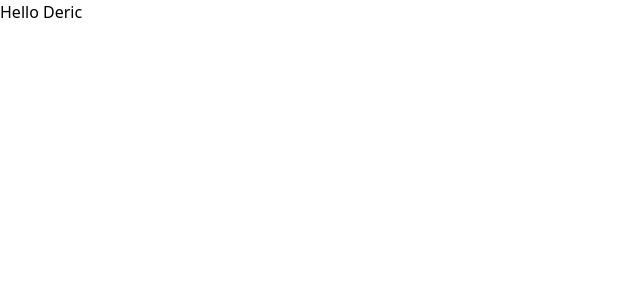
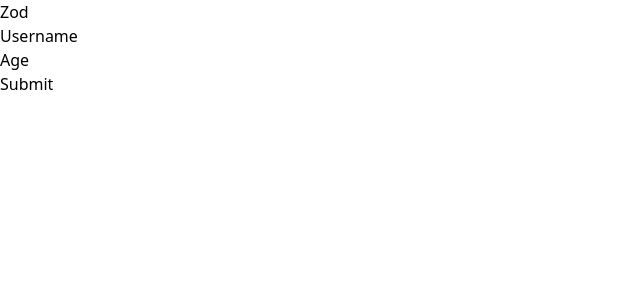
Before and after one commit to muhammadderic/hello-ts-next, a Next.js app: page / in a window 1280 px wide. Shown: the top 300 px of the page, without its empty margins (0-640 px from the left). Built offline with nearby package versions, Linux system fonts and the light colour scheme.

Commit message:
Create basic schema definition and add error handling

```diff
--- a/src/app/page.tsx
+++ b/src/app/page.tsx
@@ -1,5 +1,14 @@
+// import One from "@/components/One";
+
+import SchemaDef from "@/components/SchemaDef";
+
+// One : Basic Zod Schema Definitions
 export default function Home() {
   return (
-    <h1>Hello Deric</h1>
+    <div>
+      <h1>Zod</h1>
+      {/* <One /> */}
+      <SchemaDef />
+    </div>
   );
 }
--- /dev/null
+++ b/src/components/One.tsx
@@ -0,0 +1,30 @@
+import { z } from "zod"
+
+// Basic Zod Schema Definitions
+const One = () => {
+  // Define a schema for validation
+  const basicSchema = z.object({
+    username: z.string(),
+    age: z.number(),
+    isAdmin: z.boolean(),
+  })
+
+  // Sample data to validate
+  const validData = {
+    username: "John",
+    age: 30,
+    isAdmin: true,
+  }
+
+  // Parse and validate data using the schema
+  const validatedData = basicSchema.parse(validData);
+  console.log(validatedData);
+
+  return (
+    <div>
+
+    </div>
+  )
+}
+
+export default One
--- /dev/null
+++ b/src/components/SchemaDef.tsx
@@ -0,0 +1,75 @@
+"use client"
+
+import { z, ZodError } from 'zod';
+import { useState } from 'react';
+
+// Define Zod schema
+const formSchema = z.object({
+  username: z.string().min(3, 'Username must be at least 3 characters'),
+  age: z.number().min(18, 'You must be at least 18 years old'),
+});
+
+// Define the shape of error messages
+type FormErrors = {
+  username?: string[];
+  age?: string[];
+};
+
+export default function SchemaDef() {
+  const [formData, setFormData] = useState({ username: '', age: '' });
+  const [errors, setErrors] = useState<FormErrors>({});
+
+  const handleChange = (e: React.ChangeEvent<HTMLInputElement>) => {
+    setFormData({
+      ...formData,
+      [e.target.name]: e.target.value,
+    });
+  };
+
+  const handleSubmit = (e: React.FormEvent) => {
+    e.preventDefault();
+
+    // Validate using Zod schema
+    try {
+      const parsedData = formSchema.parse({
+        username: formData.username,
+        age: Number(formData.age),
+      });
+      console.log('Valid data:', parsedData);
+      setErrors({});
+    } catch (error) {
+      if (error instanceof ZodError) {
+        // If the error is a ZodError, update the errors state with field errors
+        setErrors(error.formErrors.fieldErrors);
+      }
+    }
+  };
+
+  return (
+    <form onSubmit={handleSubmit}>
+      <div>
+        <label htmlFor="username">Username</label>
+        <input
+          type="text"
+          name="username"
+          value={formData.username}
+          onChange={handleChange}
+        />
+        {errors.username && <p>{errors.username[0]}</p>}
+      </div>
+
+      <div>
+        <label htmlFor="age">Age</label>
+        <input
+          type="number"
+          name="age"
+          value={formData.age}
+          onChange={handleChange}
+        />
+        {errors.age && <p>{errors.age[0]}</p>}
+      </div>
+
+      <button type="submit">Submit</button>
+    </form>
+  );
+}
```
Also changed, not shown: package.json (+5 -4 lines), 1 other file (tests, documents, lock files or other folders).
